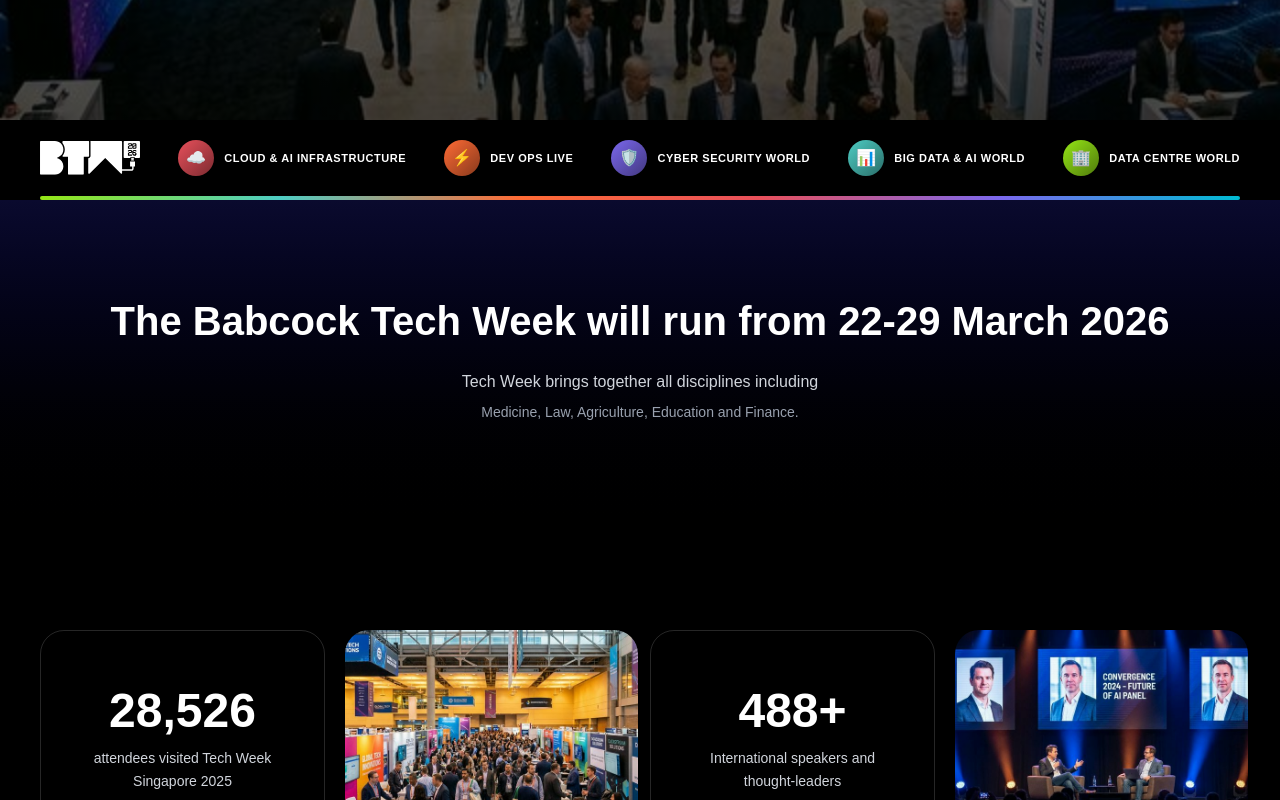
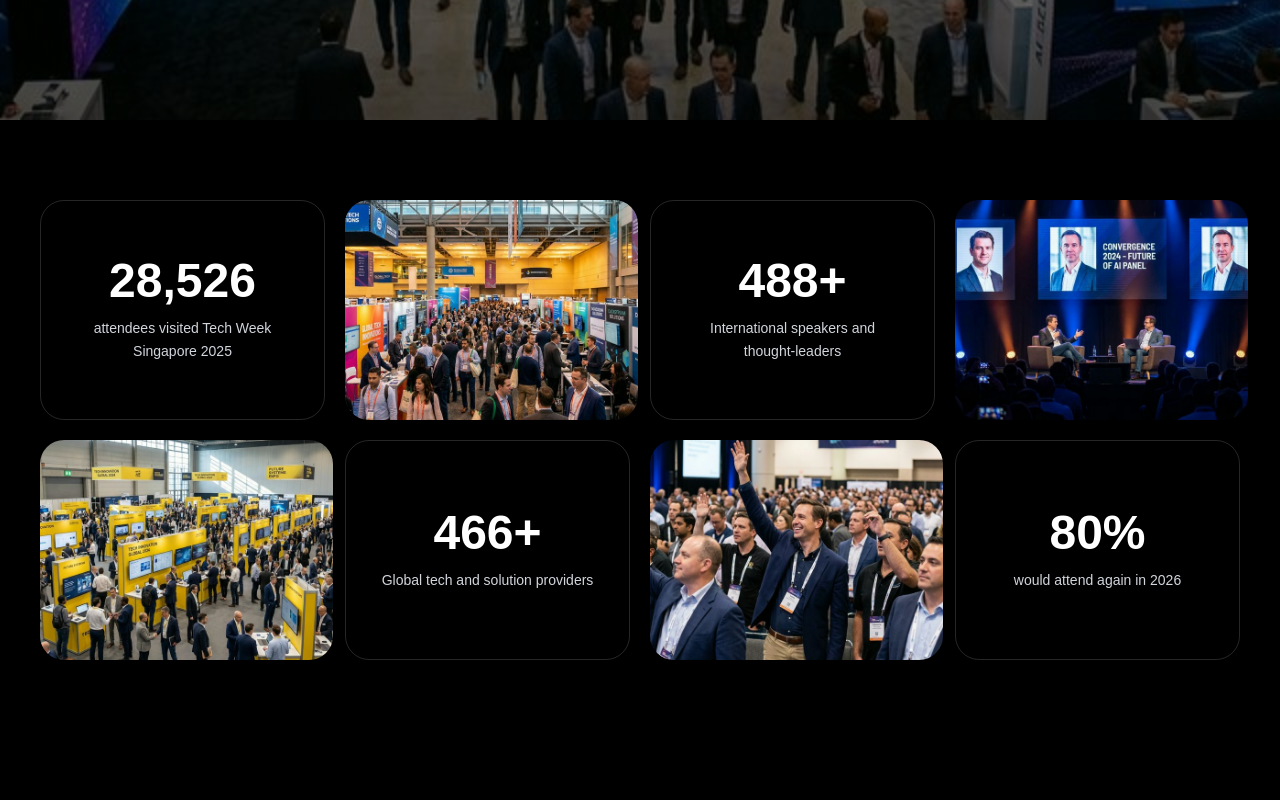
Before and after one commit to victoribironke/babcock-tech-week, a Next.js app: page / in a window 1280 px wide. Shown: the part 680-1480 px from the top of the page. Built offline with nearby package versions, Linux system fonts and the light colour scheme; a web font is replaced by a local one.

Commit message:
feat: hide several sections on the homepage

```diff
--- a/app/page.tsx
+++ b/app/page.tsx
@@ -1,13 +1,13 @@
 import Header from "./components/Header";
 import Hero from "./components/Hero";
-import CoLocatedBar from "./components/CoLocatedBar";
-import ShowsCtaSection from "./components/ShowsCtaSection";
+// import CoLocatedBar from "./components/CoLocatedBar";
+// import ShowsCtaSection from "./components/ShowsCtaSection";
 // import AwardBanner from "./components/AwardBanner";
 import StatsGrid from "./components/StatsGrid";
 import AboutSection from "./components/AboutSection";
 import SpeakersSection from "./components/SpeakersSection";
-import TestimonialsSection from "./components/TestimonialsSection";
-import NewsSection from "./components/NewsSection";
+// import TestimonialsSection from "./components/TestimonialsSection";
+// import NewsSection from "./components/NewsSection";
 import Footer from "./components/Footer";
 
 export default function Home() {
@@ -16,14 +16,14 @@ export default function Home() {
       <Header />
       <main>
         <Hero />
-        <CoLocatedBar />
-        <ShowsCtaSection />
+        {/* <CoLocatedBar /> */}
+        {/* <ShowsCtaSection /> */}
         {/* <AwardBanner /> */}
         <StatsGrid />
         <AboutSection />
         <SpeakersSection />
-        <TestimonialsSection />
-        <NewsSection />
+        {/* <TestimonialsSection /> */}
+        {/* <NewsSection /> */}
       </main>
       <Footer />
     </>
```
